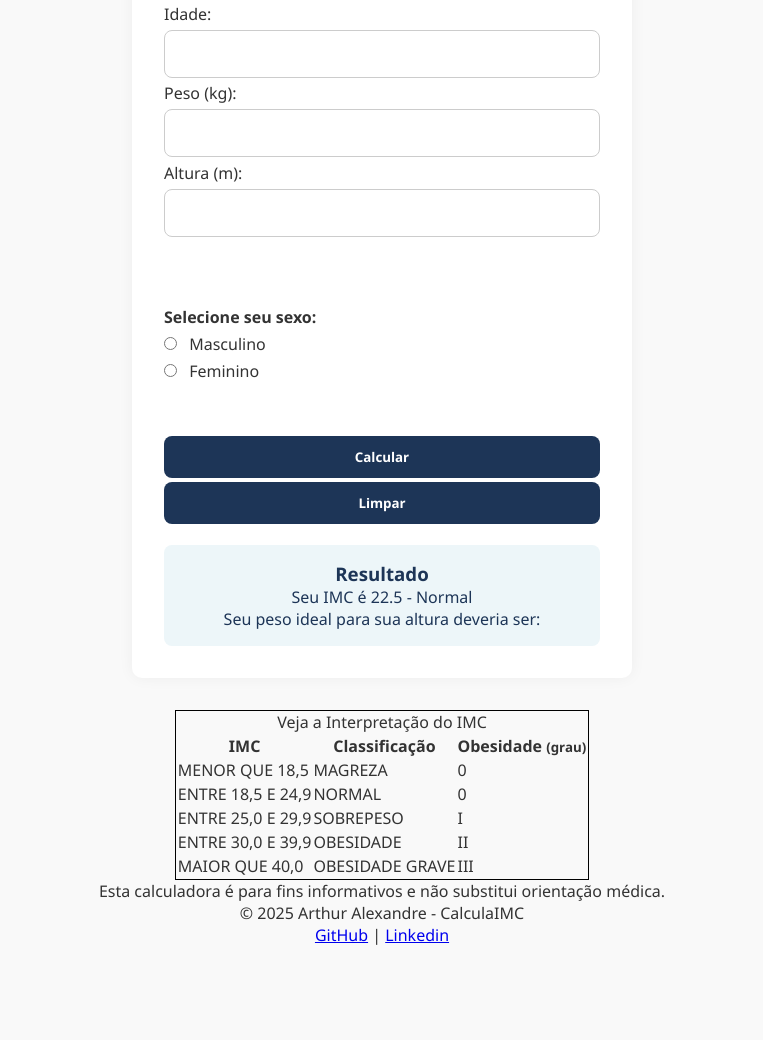
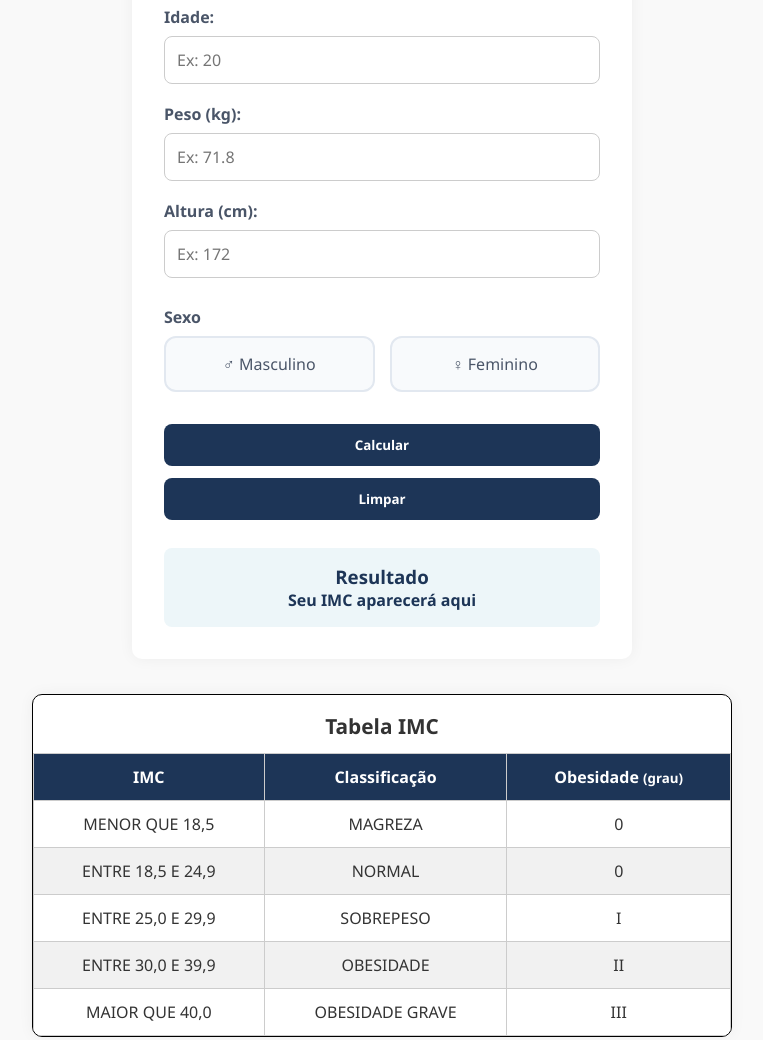
Before and after one commit to Arthur-Alexandre-Dev/CalculaIMC, a plain HTML site: page index.html in a window 1280 px wide. Shown: the part 222-1262 px from the top of the page, without its empty margins (258-1021 px from the left). Before the commit the page ends 1200 px from the top, so only its background shows below. Drawn offline with Linux system fonts and the light colour scheme.

Commit message:
Implementa lógica completa em JavaScript e atualiza o layout da interface

```diff
--- a/imc.js
+++ b/imc.js
@@ -1,14 +1,76 @@
+let selectedGender = null;
+
 function Imc(age, weight, height) {
   this.age = age;
   this.weight = weight;
   this.height = height;
-  this.imc_calculator = () => {
-    let calculate_imc = this.weight / (this.height * this.height);
-    return calculate_imc.toFixed(2);
+
+  this.imcCalculator = () => {
+    let calculateImc = this.weight / ((this.height / 100) ** 2);
+    return calculateImc.toFixed(2);
+  };
+
+  this.idealWeight = () => {
+    let maleIdealWeight = 50 + 2.3 * ((this.height) - 154.4) / 2.54;
+    let femaleIdealWeight = 45.5 + 2.3 * ((this.height) - 154.4) / 2.54;
+
+    if (selectedGender === "male") {
+      return maleIdealWeight.toFixed(2);
+    } else if (selectedGender === "female") {
+      return femaleIdealWeight.toFixed(2);
+    }
+    return null;
   };
 }
 
-(function p1() {
-  let p1 = new Imc(25, 80, 1.8);
-  console.log(p1.imc_calculator());
-})();
+function imcClassification(imc) {
+  if (imc < 18.5) return "Magreza";
+  if (imc < 24.9) return "Normal";
+  if (imc < 29.9) return "Sobrepeso";
+  if (imc < 39.9) return "Obesidade";
+  return "Obesidade Grave";
+}
+
+document.querySelectorAll(".genderRadioBtn").forEach(label => {
+  label.addEventListener("click", function () {
+    const inputId = this.getAttribute("for");
+    const input = document.getElementById(inputId);
+    selectedGender = input.value;
+
+    document.querySelectorAll(".genderRadioBtn").forEach(btn => {
+      btn.classList.remove("selected");
+    });
+
+    this.classList.add("selected");
+  });
+});
+
+document.querySelector(".bmiForm").addEventListener("submit", function (e) {
+  e.preventDefault();
+
+  const age = document.getElementById("age").value;
+  const weight = parseFloat(document.getElementById("weight").value);
+  const height = parseInt(document.getElementById("height").value);
+
+  const user = new Imc(age, weight, height);
+  const imcValue = user.imcCalculator();
+  const imcCategory = imcClassification(imcValue);
+  const idealWeight = user.idealWeight();
+
+  const checkedGender = document.querySelector('input[name="gender"]:checked');
+  if (checkedGender) {
+    selectedGender = checkedGender.value
+  }
+
+  if (!selectedGender) {
+    alert("Por favor, selecione o sexo.");
+    return;
+  }
+
+  const resultSection = document.querySelector(".result");
+  resultSection.innerHTML = `
+    <h3>Resultado</h3>
+    <p>Seu IMC é ${imcValue} - ${imcCategory}</p>
+    <p>Seu peso ideal para sua altura é: ${idealWeight} kg</p>
+  `;
+});
--- a/index.html
+++ b/index.html
@@ -9,46 +9,47 @@
  <h1>CalculaIMC</h1>
 <h2>Saiba exatamente o seu IMC e acompanhe sua saúde!</h2>
 
-<form class="BMIform">
+<form class="bmiForm">
 <p class="formTitle">Calculadora de IMC</p>
   <label for="age">Idade:</label>
-  <input type="number" id="age" name="age" required />
+  <input type="number" id="age" name="age" required placeholder="Ex: 20" min="1"/>
 
   <label for="weight">Peso (kg):</label>
-  <input type="number" step="0.1" id="weight" name="weight" required />
+  <input type="number" step="0.1" id="weight" name="weight" required placeholder="Ex: 71.8" min="0"/>
 
-  <label for="height">Altura (m):</label>
-  <input type="number" step="0.01" id="height" name="height" required />
+  <label for="height">Altura (cm):</label>
+  <input type="number" step="1" id="height" name="height" required placeholder="Ex: 172" min="0"/>
 
-  <br /><br />
+<div class="genderBox">
+  <p class="genderLabel">Sexo</p>
 
-    <p id="genreSelect">Selecione seu sexo:</p>
+  <div class="genderButtonsBox">
+    <input type="radio" name="gender" id="male" value="male" required />
+    <label for="male" class="genderRadioBtn">
+      ♂ Masculino
+    </label>
 
-  <label>
-    <input type="radio" name="gender" value="male" />
-    Masculino
-  </label>
+    <input type="radio" name="gender" id="female" value="female" />
+    <label for="female" class="genderRadioBtn">
+      ♀ Feminino
+    </label>
+  </div>
+</div>
 
-  <label>
-    <input type="radio" name="gender" value="female" />
-    Feminino
-  </label>
-
-  <br /><br />
-
-  <button type="submit">Calcular</button>
+  <button class="calculate" type="submit">Calcular</button>
   <button type="reset">Limpar</button>
 
     <section class="result">
-        <h3>Resultado</h3>
-        <p>Seu IMC é 22.5 - Normal</p>
-        <p>Seu peso ideal para sua altura deveria ser:</p>
+      <h3>Resultado</h3>
+      <p>Seu IMC aparecerá aqui</p>
+      <p id="classification"></p>
+      <p id="observation"></p>
     </section>
 </form>
 
-    <section class="BMItable">
+    <section class="bmiTable">
         <table>
-            <caption>Veja a Interpretação do IMC</caption>
+            <caption>Tabela IMC</caption>
             <thead>
                 <tr>
                 <th>IMC</th>
--- a/style.css
+++ b/style.css
@@ -29,17 +29,19 @@ h2 {
     margin-bottom: 1.5rem;
 }
 
-.BMIform {
+.bmiForm {
     display: flex;
     flex-direction: column;
     max-width: 500px;
     width: 100%;
-    gap: 0.3rem;
+    gap: 0.5rem;
     border-radius: 10px;
     box-shadow: 0 0 15px rgba(0,0,0,0.05);
     background-color: #ffffff;
     padding: 2rem;
-    margin-bottom: 2rem;
+    margin-bottom: 2.2rem;
+    font-weight: 600;
+    color: #4a5568;
 }
 
 .formTitle {
@@ -55,11 +57,59 @@ input[type="number"]{
     border-radius: 8px;
     font-size: 1rem;
     padding: 0.75rem;
+    margin-bottom: 0.7rem;
 }
 
-#genreSelect {
-  font-weight: bold;
-  margin-top: 1rem;
+input[type="number"]:focus {
+    box-shadow: 0 0 0 3px rgba(102, 126, 234, 0.1);
+}
+
+.genderBox {
+  display: flex;
+  flex-direction: column;
+  gap: 8px;
+  margin-top: 0.5rem;
+  margin-bottom: 1.5rem;
+}
+
+.genderLabel {
+  font-weight: 600;
+  color: #4a5568;
+  font-size: 1rem;
+}
+
+.genderButtonsBox {
+  display: flex;
+  gap: 15px;
+}
+
+.genderButtonsBox input[type="radio"] {
+  display: none;
+}
+
+.genderRadioBtn {
+  flex: 1;
+  padding: 15px;
+  border: 2px solid #e2e8f0;
+  border-radius: 12px;
+  background: #f8fafc;
+  color: #4a5568;
+  font-size: 1rem;
+  font-weight: 500;
+  text-align: center;
+  cursor: pointer;
+  transition: all 0.3s ease;
+}
+
+.genderRadioBtn:hover {
+  border-color: #457b9d;
+  background: #edf6f9;
+}
+
+input[type="radio"]:checked + .genderRadioBtn {
+  border-color: #1d3557;
+  background-color: #1d3557;
+  color: white;
 }
 
 input[type="radio"] {
@@ -76,10 +126,14 @@ button {
   font-weight: bold;
   cursor: pointer;
   transition: background-color 0.3s ease;
+  margin-bottom: 0.25rem;
+  transition: all 0.3s ease;
 }
 
 button:hover {
   background-color: #457b9d;
+  transform: translateY(-3px) scale(1.02);
+  box-shadow: 0 12px 35px rgba(0,0,0,0.3);
 }
 
 .result {
@@ -91,9 +145,63 @@ button:hover {
   text-align: center;
 }
 
-.BMItable {
+.bmiTable {
     border: 1px solid black;
+    width: 100%;
+    max-width: 700px;
+    overflow: auto;
+    border-radius: 10px;
+    box-shadow: 0 0 15px rgba(0,0,0,0.05);
+    background-color: #ffffff;
 }
+
+table {
+    border-collapse: collapse;
+    width: 100%;
+    margin-top: 1rem;
+}
+
+caption {
+    font-weight: bold;
+    margin-top: 0.1rem;
+    margin-bottom: 0.8rem;
+    font-size: 1.3rem;
+}
+
+thead {
+    background-color: #1d3557;
+    color: white;
+}
+
+th, td {
+    padding: 0.75rem;
+    text-align: center;
+    border: 1px solid #ccc
+}
+
+.bmiTable tr:hover td {
+  background-color: #edf6f9;
+  transition: background 0.3s;
+}
+
+tbody tr:nth-child(even) {
+  background-color: #f1f1f1;
+}
+
 footer {
     text-align: center;
+    color: #777;
+    font-size: 0.9rem;
+    padding-bottom: 2rem;
+    margin-top: 2rem;
 }
+
+footer a {
+  color: #1d3557;
+  text-decoration: none;
+  margin: 0 0.5rem;
+}
+
+footer a:hover {
+  text-decoration: underline;
+}
```
